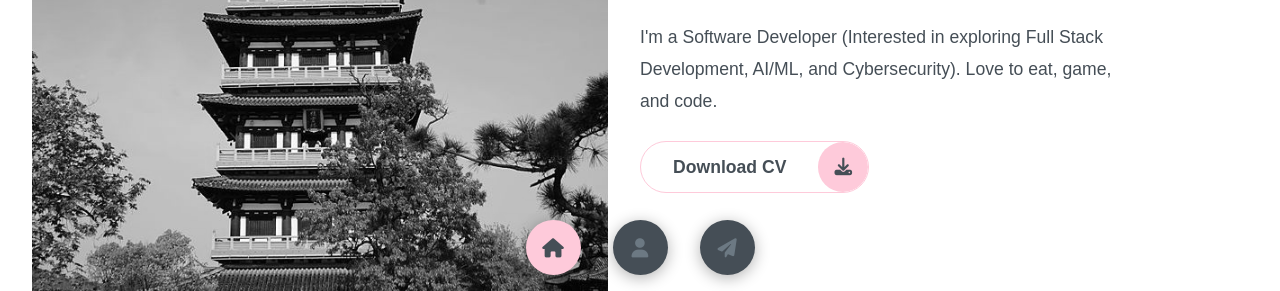
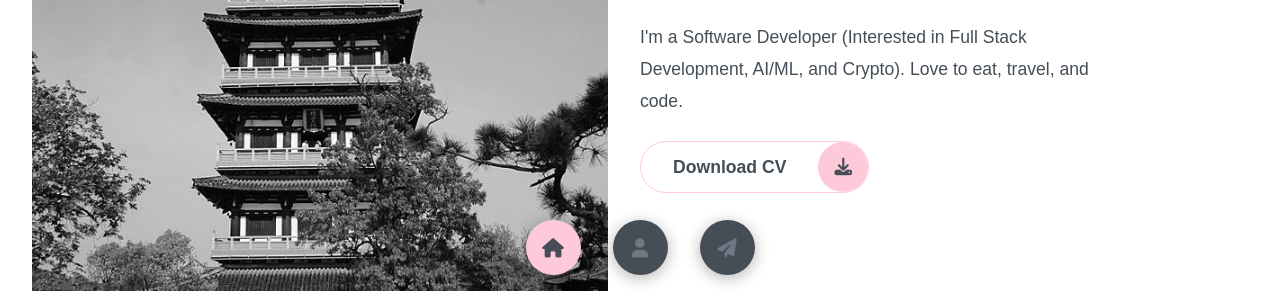
Before and after one commit to Vincentzs/Shuai-Zhu, a plain HTML site: page index.html in a window 1280 px wide. Shown: the part 509-800 px from the top of the page. Drawn offline with Linux system fonts and the light colour scheme; a web font is replaced by a local one.

Commit message:
Update index.html

```diff
--- a/index.html
+++ b/index.html
@@ -32,7 +32,7 @@
                     你好，我是 <span>朱帅。</span>
                 </h1>
                 <p>
-                    I'm a Software Developer (Interested in exploring Full Stack Development, AI/ML, and Cybersecurity). Love to eat, game, and code.
+                    I'm a Software Developer (Interested in Full Stack Development, AI/ML, and Crypto). Love to eat, travel, and code.
                 </p>
                 <div class="btn-con">
                     <a href="documents/Shuai_Zhu_Resume.pdf" class="main-btn">
```
